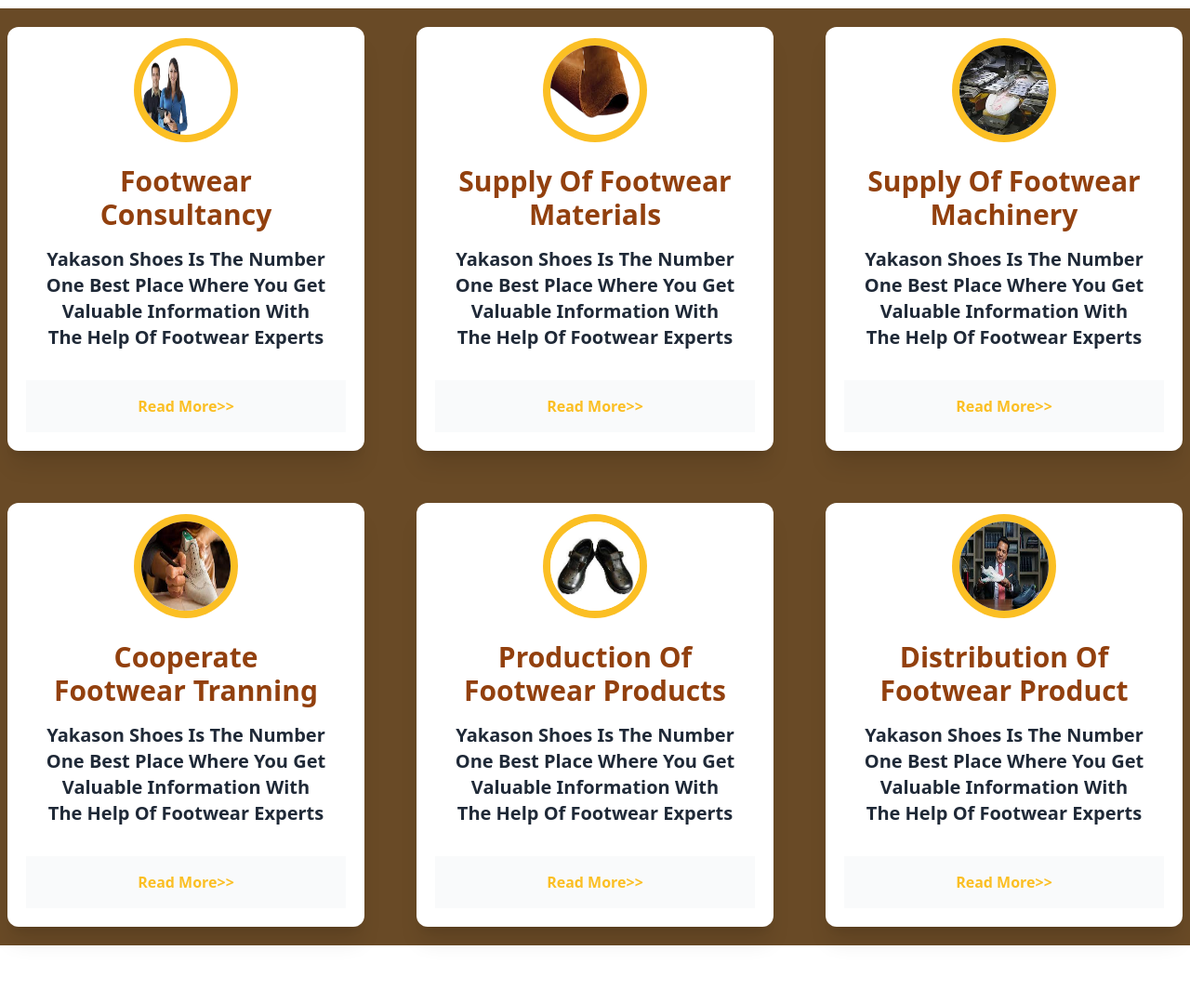
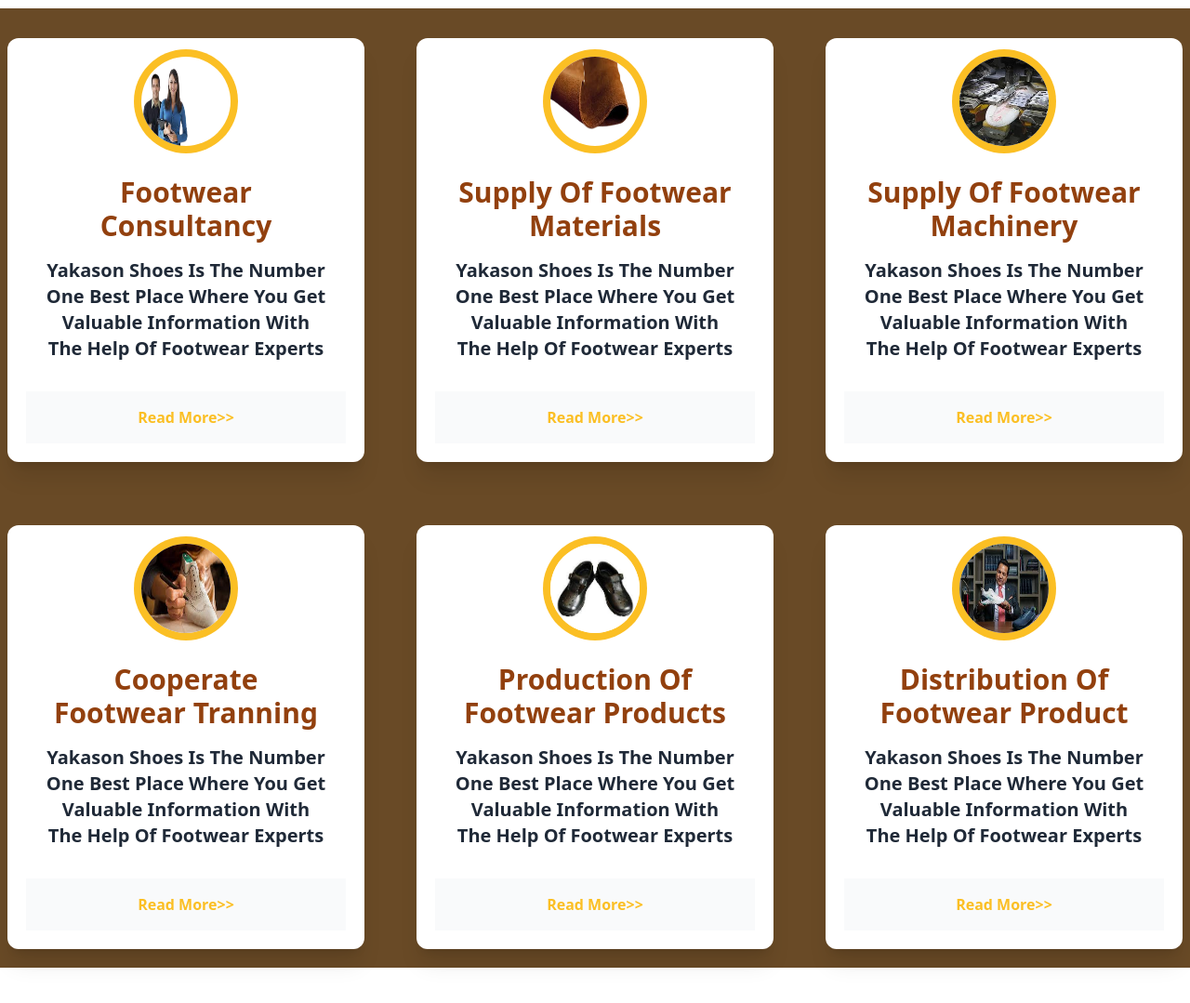
Before and after one commit to yongeazi143/yakasonshoes, a website: page build/index.html in a window 1280 px wide. Shown: the part 1256-2335 px from the top of the page at 93% size. Before the commit the page ends 2313 px from the top, so only its background shows below. Drawn offline with Linux system fonts and the light colour scheme.

Commit message:
Update index.html

```diff
--- a/build/index.html
+++ b/build/index.html
@@ -420,7 +420,7 @@
         <section
           class="mt-3 m-5 w-full bg-[#694A26] flex-col flex items-center justify-center md:flex-row gap-14 py-5 capitalize flex-wrap"
         >
-          <div class="container w-80 md:w-96  p-5 bg-white shadow-xl rounded-xl">
+          <div class="container mt-3  w-80 md:w-96  p-5 bg-white shadow-xl rounded-xl">
             <div
               class="mx-auto header w-24 h-24 ring-8 ring-amber-400 rounded-full"
             >
@@ -442,7 +442,7 @@
             </div>
           </div>
           <!-- 2 -->
-          <div class="container w-80 md:w-96  p-5 bg-white shadow-xl rounded-xl">
+          <div class="container mt-3  w-80 md:w-96  p-5 bg-white shadow-xl rounded-xl">
             <div
               class="mx-auto header w-24 h-24 ring-8 ring-amber-400 rounded-full"
             >
@@ -464,7 +464,7 @@
             </div>
           </div>
           <!-- 3 -->
-          <div class="container w-80 md:w-96  p-5 bg-white shadow-xl rounded-xl">
+          <div class="container mt-3  w-80 md:w-96  p-5 bg-white shadow-xl rounded-xl">
             <div
               class="mx-auto header w-24 h-24 ring-8 ring-amber-400 rounded-full"
             >
@@ -486,7 +486,7 @@
             </div>
           </div>
           <!-- 4 -->
-          <div class="container w-80 md:w-96  p-5 bg-white shadow-xl rounded-xl">
+          <div class="container mt-3  w-80 md:w-96  p-5 bg-white shadow-xl rounded-xl">
             <div
               class="mx-auto header w-24 h-24 ring-8 ring-amber-400 rounded-full"
             >
@@ -508,7 +508,7 @@
             </div>
           </div>
           <!-- 5 -->
-          <div class="container w-80 md:w-96  p-5 bg-white shadow-xl rounded-xl">
+          <div class="container mt-3  w-80 md:w-96  p-5 bg-white shadow-xl rounded-xl">
             <div
               class="mx-auto header w-24 h-24 ring-8 ring-amber-400 rounded-full"
             >
@@ -530,7 +530,7 @@
             </div>
           </div>
           <!-- 6 -->
-          <div class="container w-80 md:w-96  p-5 bg-white shadow-xl rounded-xl">
+          <div class="container mt-3  w-80 md:w-96  p-5 bg-white shadow-xl rounded-xl">
             <div
               class="mx-auto header w-24 h-24 ring-8 ring-amber-400 rounded-full"
             >
```
